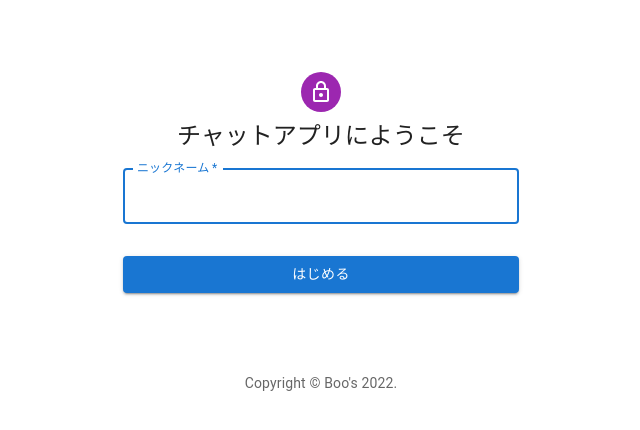
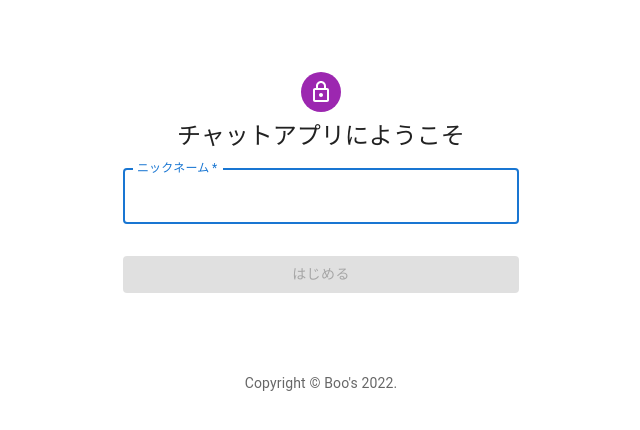
Before and after one commit to boo-standing-up/Firebase-chat, a React (Create React App) app: page / in a window 1280 px wide. Shown: the top 430 px of the page, without its empty margins (319-959 px from the left). Built offline with nearby package versions, Linux system fonts and the light colour scheme.

Commit message:
✨ ニックネームINでボタン発火

```diff
--- a/src/components/Singin.js
+++ b/src/components/Singin.js
@@ -9,6 +9,8 @@
 import Typography from '@mui/material/Typography';
 import Container from '@mui/material/Container';
 import { createTheme, ThemeProvider } from '@mui/material/styles';
+import { useState } from 'react';
+import { useEffect } from 'react';
 
 function Copyright(props) {
   return (
@@ -26,6 +28,14 @@
 const theme = createTheme();
 
 export default function SignIn({setName}) {
+const [disabled,setDisabled]=useState(true);
+const[string,setString]=useState("");
+console.log({disabled,string});
+
+useEffect(()=>{
+ const disabled= string === ""
+ setDisabled(disabled);
+},[string]);
 
   return (
     <ThemeProvider theme={theme}>
@@ -54,6 +64,7 @@
               label="ニックネーム"
               name="name"
               autoFocus
+              onChange={(e)=>{setString(e.target.value)}}
             />
 
 
@@ -62,6 +73,7 @@
               fullWidth
               variant="contained"
               sx={{ mt: 3, mb: 2 }}
+              disabled={disabled}
             >
               はじめる
             </Button>
```
